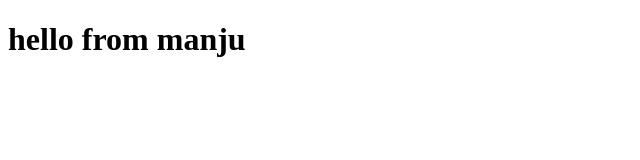
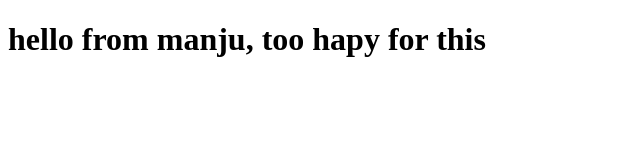
Before and after one commit to manjubansal/manjuwebsite, a plain HTML site: page site/index.html in a window 1280 px wide. Shown: the whole page, without its empty margins (0-640 px from the left). Drawn offline with Linux system fonts and the light colour scheme.

Commit message:
small addition

```diff
--- a/site/index.html
+++ b/site/index.html
@@ -4,6 +4,6 @@
 	<title>coursera test</title>
 </head>
 <body>
-<h1>hello from manju</h1>
+<h1>hello from manju, too hapy for this</h1>
 </body>
 </html>
```
